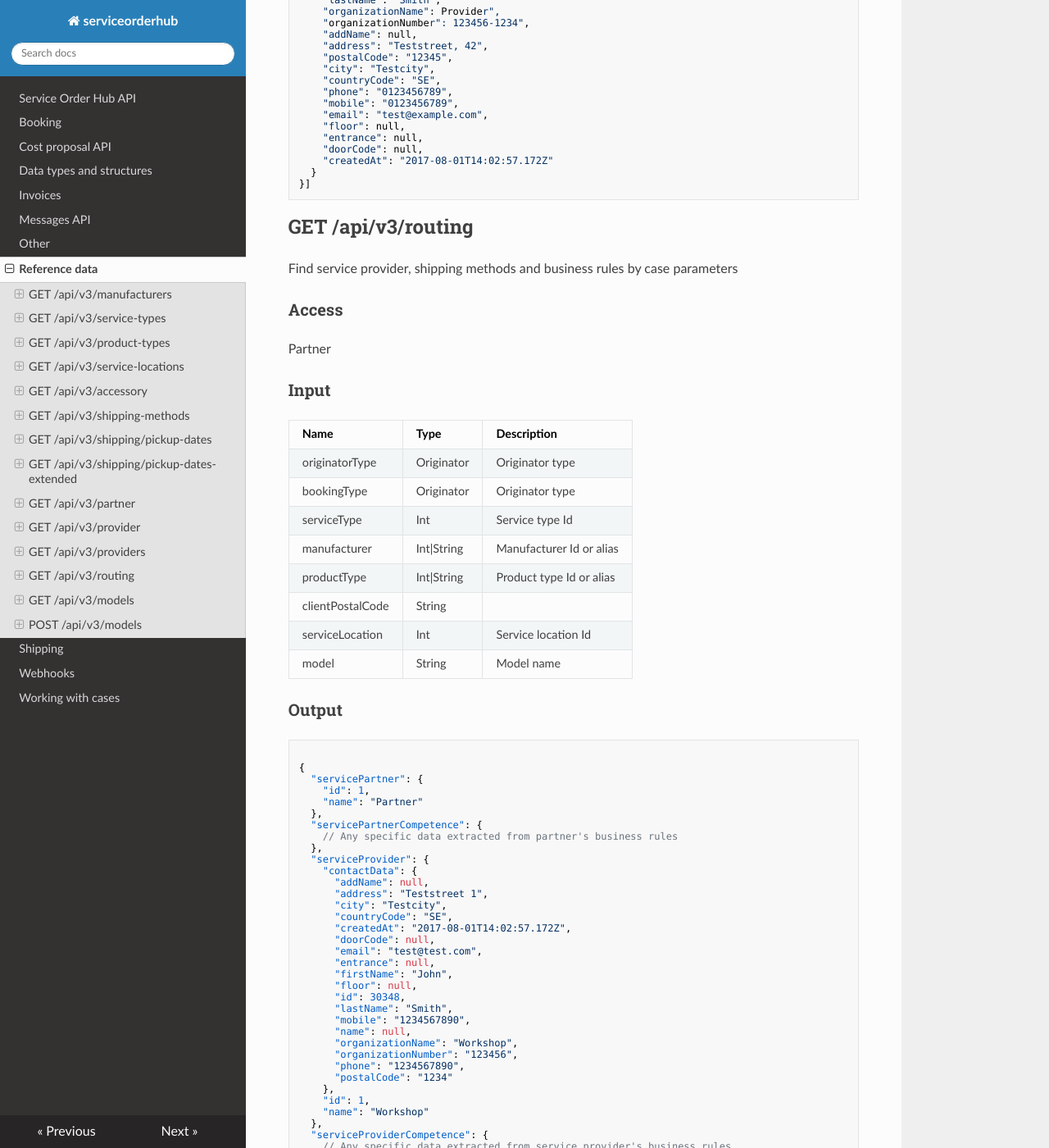
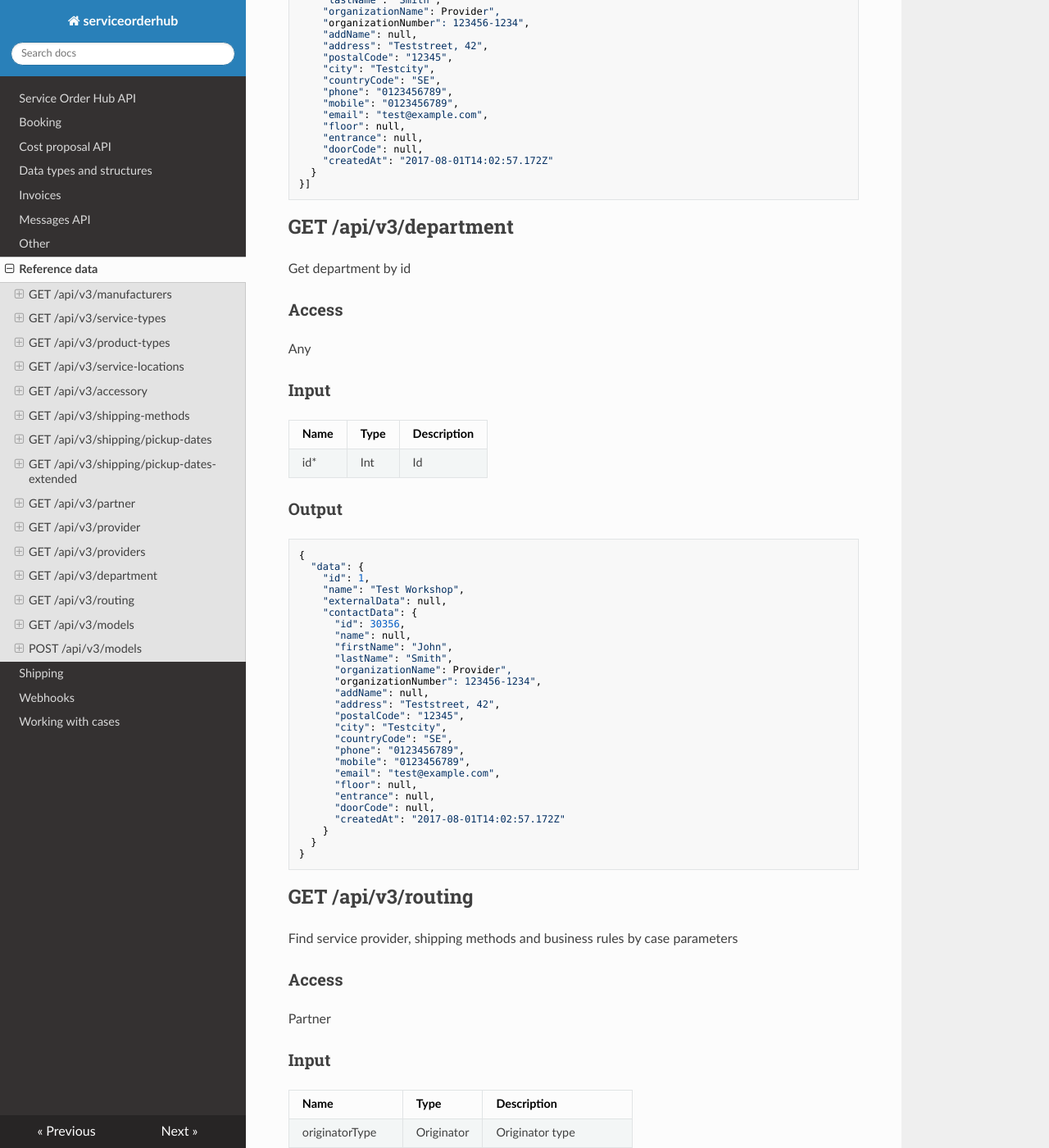
Before and after one commit to infocareworkshop/serviceorderhub-docs, an MkDocs documentation site: the page built from docs/Reference data.md, in a window 1280 px wide and 1400 px high, scrolled down 8651 px. Shown: the whole window at 82% size. Built offline with MkDocs 1.6.1, drawn with Linux system fonts in a browser that asks for light colours; nearby versions of some CDN libraries.

Commit message:
Add /department endpoint

````diff
--- a/docs/Reference data.md
+++ b/docs/Reference data.md
@@ -441,6 +441,53 @@
 }]
 ```
 
+## GET /api/v3/department
+
+Get department by id
+
+### Access
+
+Any
+
+### Input
+
+| Name               | Type     | Description                                 |
+|--------------------|----------|---------------------------------------------|
+| id\*               | Int      | Id                                          |
+
+### Output
+
+```
+{
+  "data": {
+    "id": 1,
+    "name": "Test Workshop",
+    "externalData": null,
+    "contactData": {
+      "id": 30356,
+      "name": null,
+      "firstName": "John",
+      "lastName": "Smith",
+      "organizationName": Provider",
+      "organizationNumber": 123456-1234",
+      "addName": null,
+      "address": "Teststreet, 42",
+      "postalCode": "12345",
+      "city": "Testcity",
+      "countryCode": "SE",
+      "phone": "0123456789",
+      "mobile": "0123456789",
+      "email": "test@example.com",
+      "floor": null,
+      "entrance": null,
+      "doorCode": null,
+      "createdAt": "2017-08-01T14:02:57.172Z"
+    }
+  }
+}
+```
+
+
 ## GET /api/v3/routing
 
 Find service provider, shipping methods and business rules by case parameters
````
